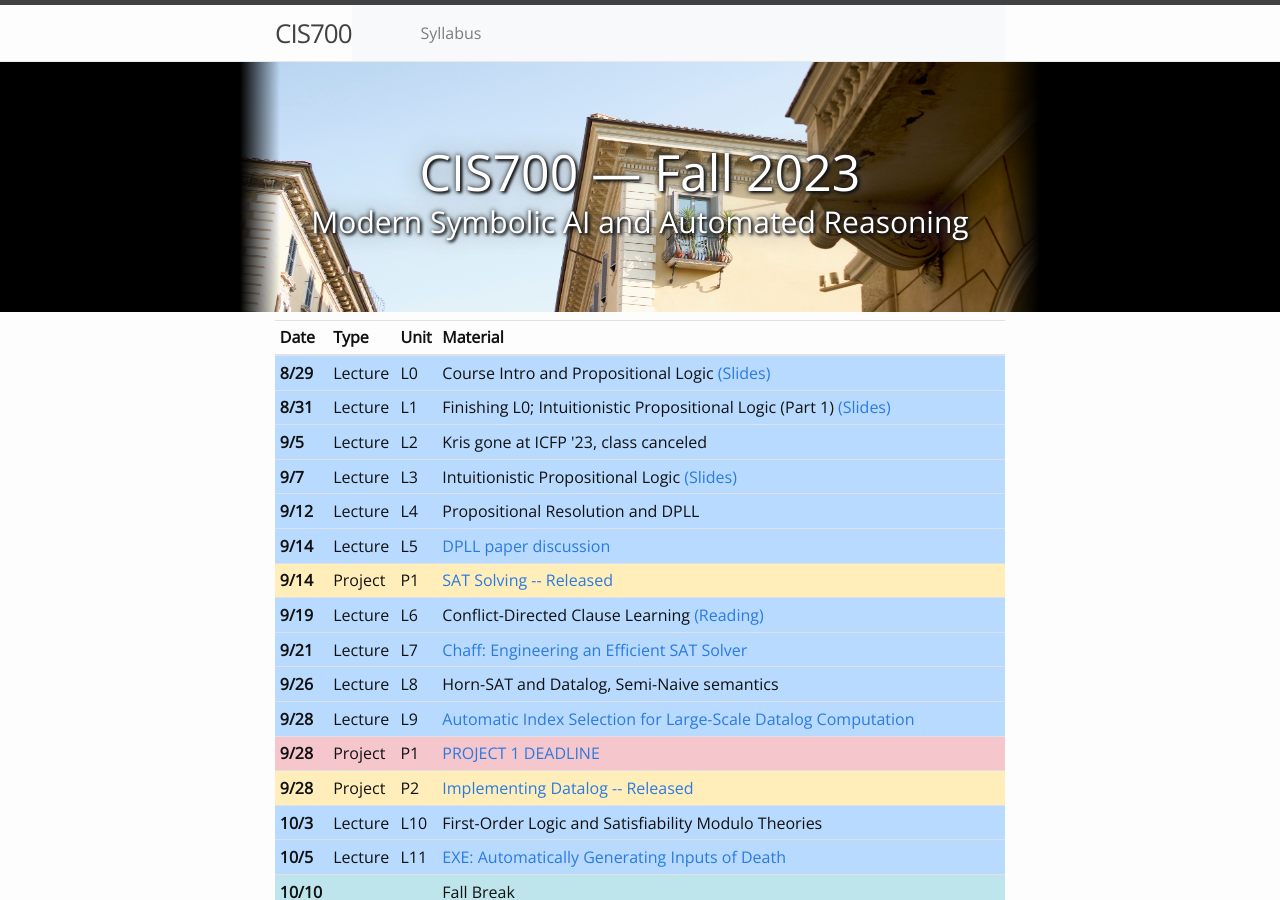
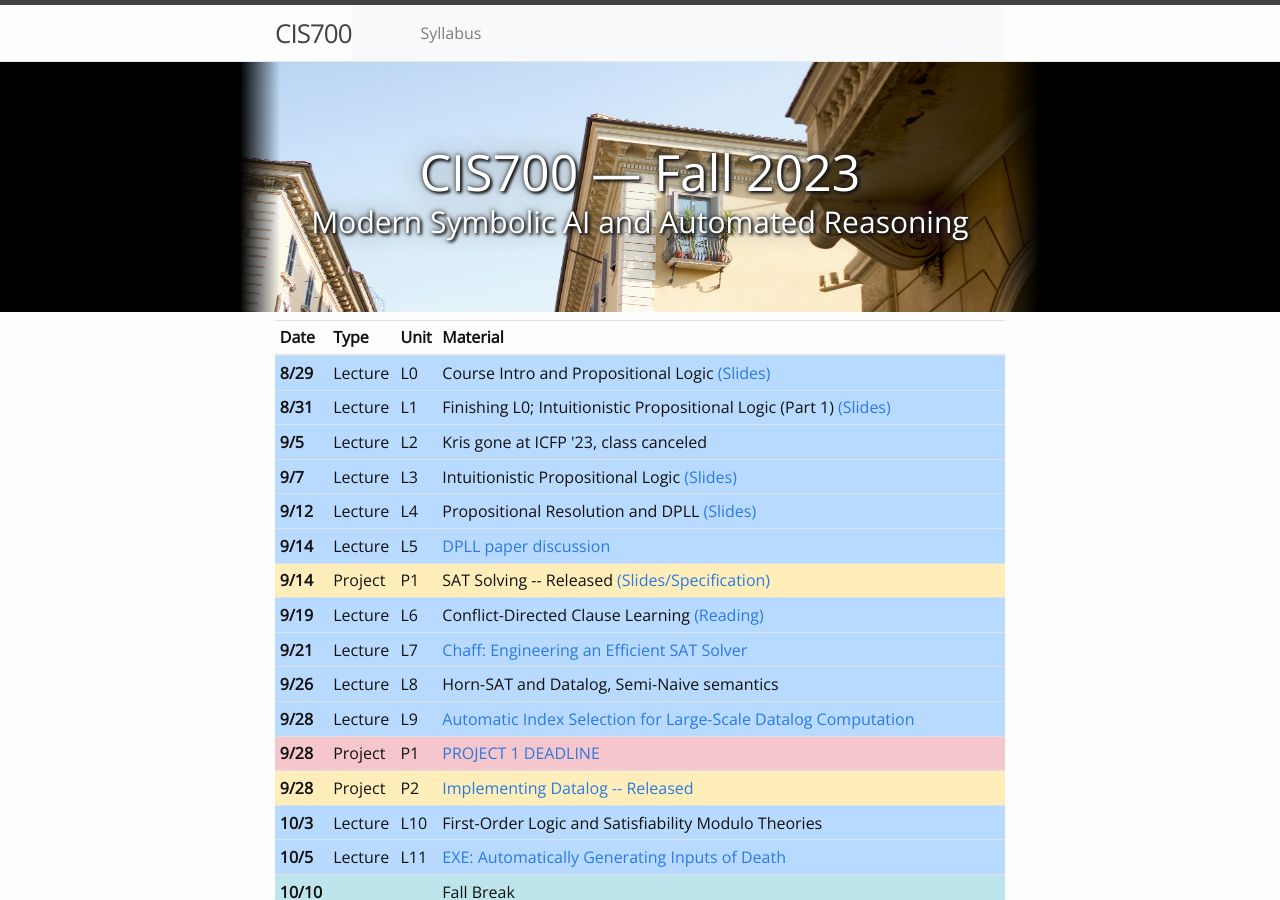
Before and after one commit to kmicinski/cis700-f23, a Jekyll site: the page docs/index.html, which Jekyll copies as it is, in a window 1280 px wide and 900 px high. Built offline with Jekyll 4.4.1, drawn with Linux system fonts in a browser that asks for light colours; nearby versions of some CDN libraries.

Commit message:
webpage update

```diff
--- a/docs/feed.xml
+++ b/docs/feed.xml
@@ -5,8 +5,8 @@
     <description>CMSC700--Modern Symbolic AI and Automated Reasoning at Syracuse U</description>
     <link>https://kmicinski.com/cis700-f23/</link>
     <atom:link href="https://kmicinski.com/cis700-f23/feed.xml" rel="self" type="application/rss+xml"/>
-    <pubDate>Wed, 06 Sep 2023 18:35:59 -0400</pubDate>
-    <lastBuildDate>Wed, 06 Sep 2023 18:35:59 -0400</lastBuildDate>
+    <pubDate>Tue, 12 Sep 2023 11:42:40 -0400</pubDate>
+    <lastBuildDate>Tue, 12 Sep 2023 11:42:40 -0400</lastBuildDate>
     <generator>Jekyll v4.3.2</generator>
 
       <item>
--- a/docs/index.html
+++ b/docs/index.html
@@ -138,7 +138,7 @@
       <th scope="row">9/12</th>
       <td>Lecture</td>
       <td>L4</td>
-      <td>Propositional Resolution and DPLL </td>
+      <td>Propositional Resolution and DPLL <a href="https://kmicinski.com/cis700-f23/assets/slides/dpll.pdf">(Slides)</a></td>
     </tr>
  <!-- <a href="https://www.cs.princeton.edu/~zkincaid/courses/fall18/readings/SATHandbook-CDCL.pdf">(Reading)</a> -->
     <!-- <tr class="table-secondary"> -->
@@ -157,7 +157,7 @@
       <th scope="row">9/14</th>
       <td>Project</td>
       <td>P1</td>
-      <td><a href="https://kmicinski.com/cis700-f23/projects/1">SAT Solving -- Released</a></td>
+      <td>SAT Solving -- Released <a href="https://kmicinski.com/cis700-f23/assets/slides/project1.pdf">(Slides/Specification)</a></td>
     </tr>
     <tr class="table-primary">
       <th scope="row">9/19</th>
```
Also changed, not shown: 2 other files.
